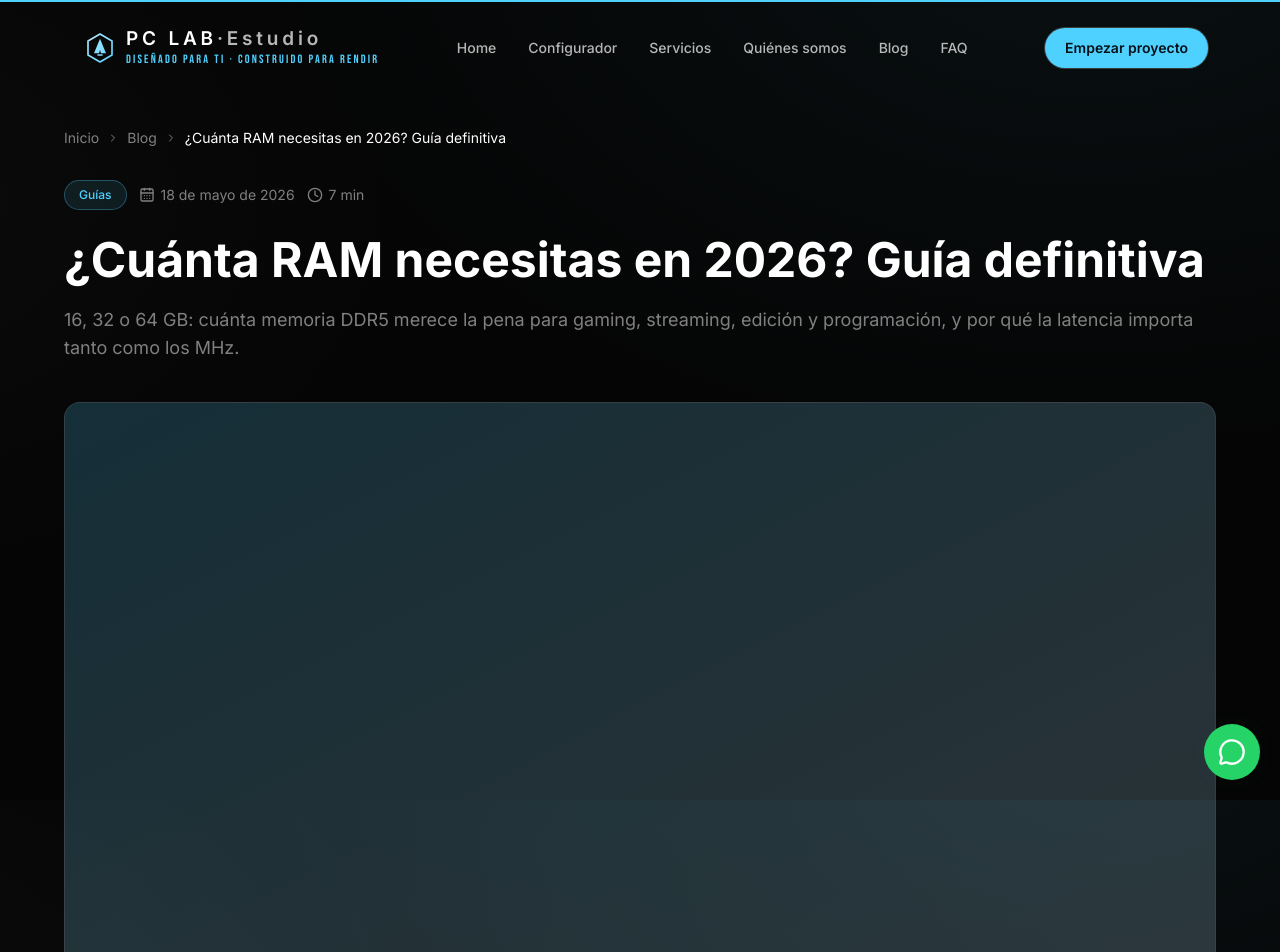
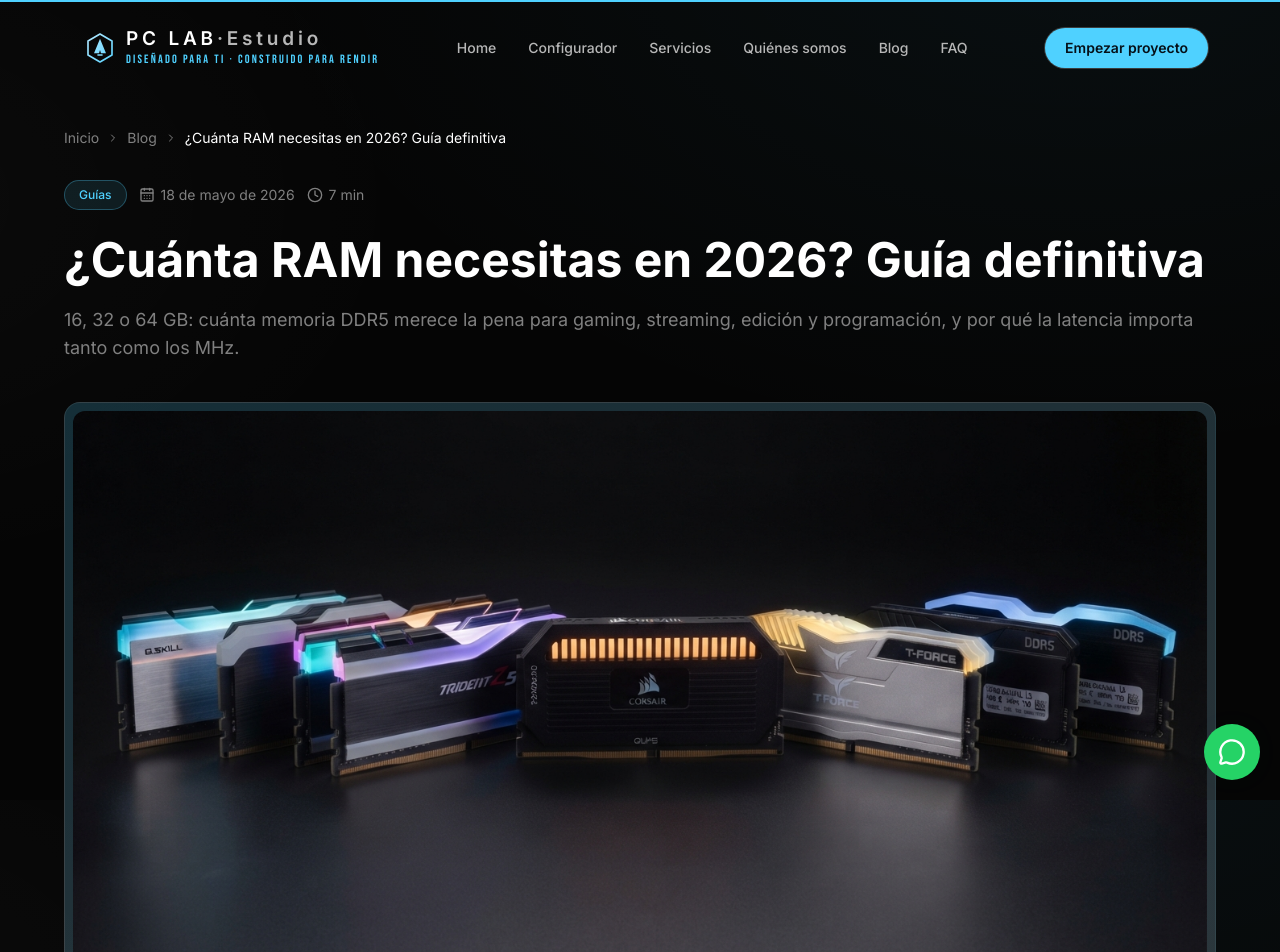
Before and after one commit to Nearcinho/pc-lab, a Next.js app: page /blog/cuanta-ram-necesitas-2026 in a window 1280 px wide. Shown: the top 952 px of the page. Built offline with nearby package versions, Linux system fonts and the light colour scheme.

Commit message:
Blog: la foto de portada se muestra dentro del articulo, no solo en la miniatura

```diff
--- a/src/app/blog/[slug]/page.tsx
+++ b/src/app/blog/[slug]/page.tsx
@@ -1,5 +1,6 @@
 import type { Metadata } from "next";
 import Link from "next/link";
+import Image from "next/image";
 import { notFound } from "next/navigation";
 import { ArrowLeft, ChevronLeft, CalendarDays, Clock, Tags } from "lucide-react";
 import { blogPosts, getPost } from "@/lib/blog";
@@ -83,7 +84,14 @@
 
         <Reveal delay={0.1} className="mt-10">
           <div className="overflow-hidden rounded-2xl border border-border bg-gradient-to-br from-brand/20 to-brand-2/20 p-2">
-            <div className="aspect-[2/1] rounded-xl" />
+            <Image
+              src={post.cover}
+              alt={post.title}
+              width={1408}
+              height={768}
+              className="aspect-[2/1] w-full rounded-xl object-cover"
+              priority
+            />
           </div>
         </Reveal>
 
```
